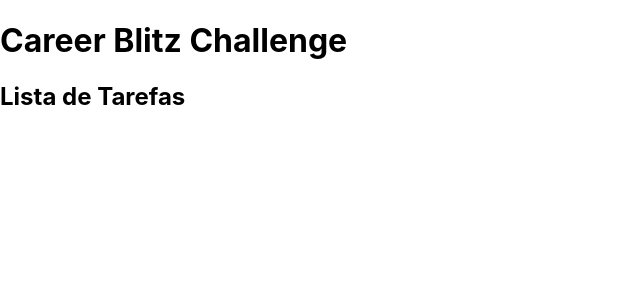
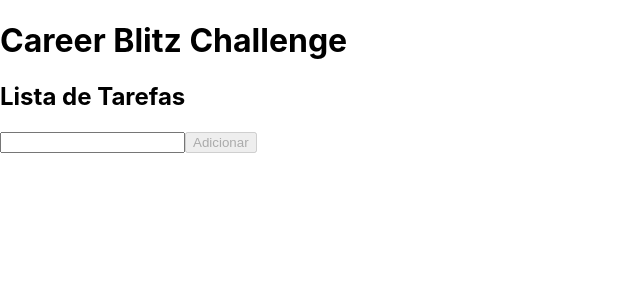
Before and after one commit to Ivanielson/sd-014-b-career-blitz-challenge, a React (Create React App) app in the folder front-end/: page /tasks in a window 1280 px wide. Shown: the top 300 px of the page, without its empty margins (0-640 px from the left). Built offline with nearby package versions, Linux system fonts and the light colour scheme; no server answers.

Commit message:
:sparkles: feat: Adiciona formulário na página Task.jsx

```diff
--- a/front-end/src/pages/Task.jsx
+++ b/front-end/src/pages/Task.jsx
@@ -1,9 +1,11 @@
 import React from 'react';
+import TaskForm from '../components/Form/TaskForm';
 
 function Task() {
   return (
     <section>
       <h2>Lista de Tarefas</h2>
+      <TaskForm />
     </section>
   );
 }
```
